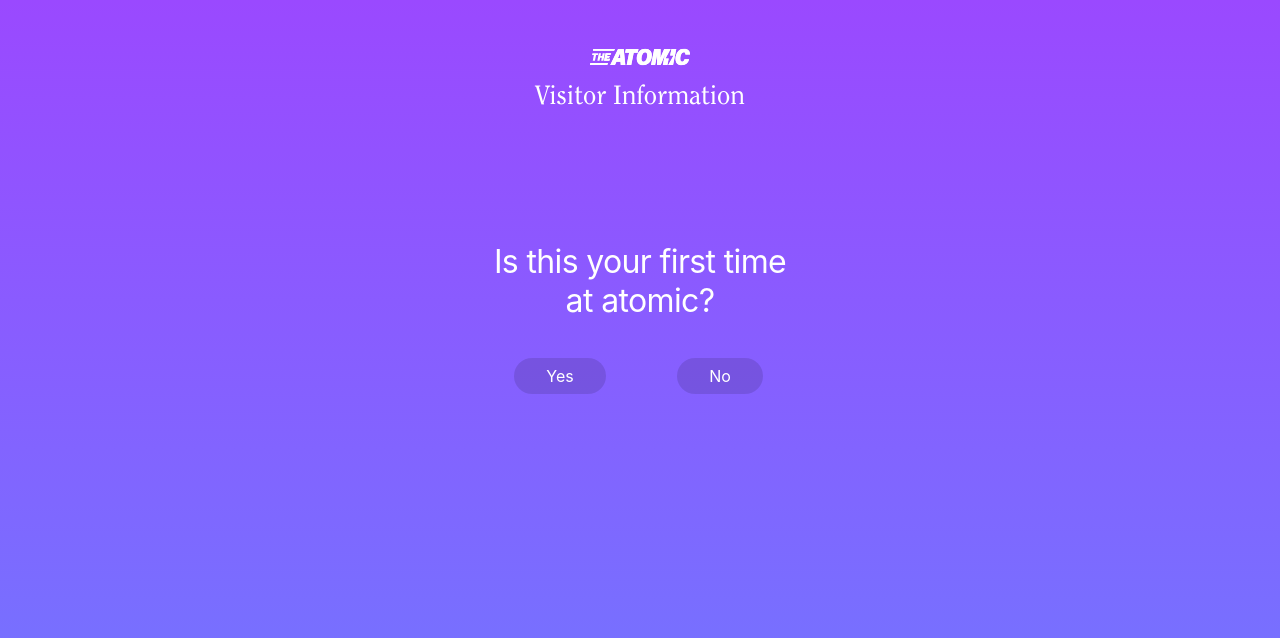
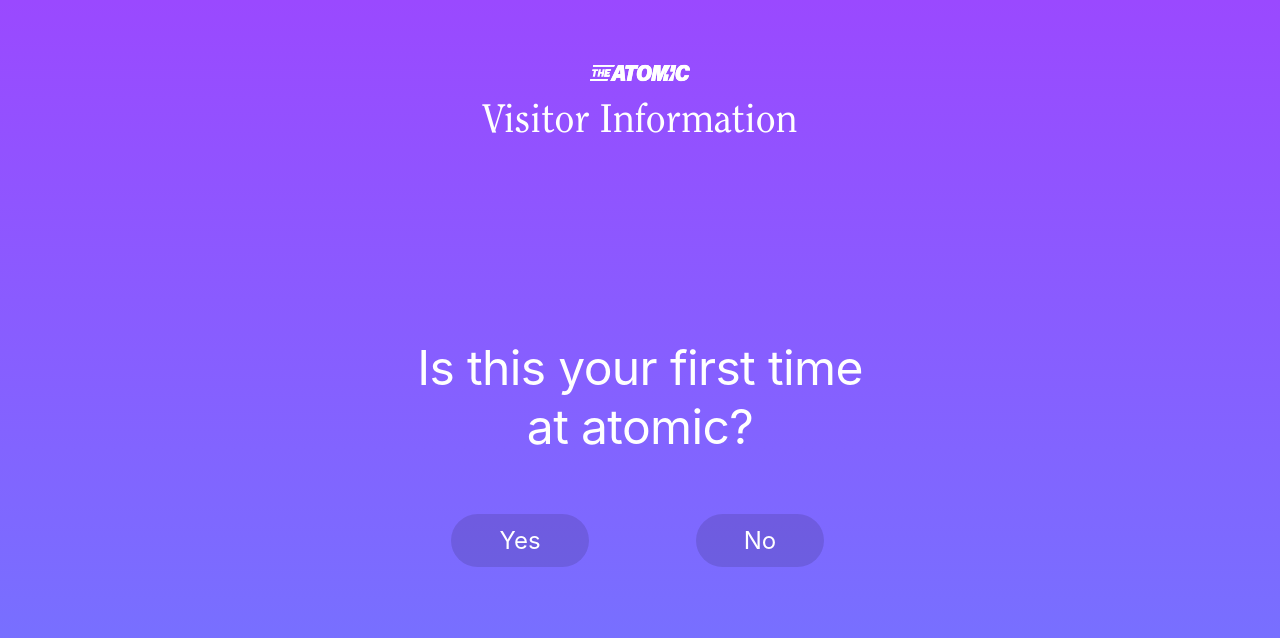
Before and after one commit to AbhiAbhiAbhii/Atomic-FrontDesk, a Next.js app: page / in a window 1280 px wide. Shown: the top 638 px of the page. Built offline with nearby package versions, Linux system fonts and the light colour scheme.

Commit message:
functionality test

```diff
--- a/pages/index.js
+++ b/pages/index.js
@@ -1,8 +1,11 @@
 
 import Image from "next/image";
+import { useRouter } from "next/router";
 import { useState, useEffect } from "react";
 
 export default function FrontDesk(){
+
+  const router = useRouter()
 
   const [ boolean, setBoolean ] = useState(false) // Boolean switch, Form A and Form B
 
@@ -144,6 +147,14 @@
     formSuccess()
     console.log("SUCCESS")
 
+    setTimeout(() => {
+      router.reload()
+    }, 7000)
+
+    setTimeout(() => {
+      window.alert("Your Form has been Submitted")
+    }, 3000)
+
     setFullName('')
     setNumber('')
     setMail('')
@@ -177,7 +188,7 @@
 
 
 
-    setTimeout(() => NotifyWrapper.classList.remove('active'), 3500)
+    setTimeout(() => NotifyWrapper.classList.remove('active'), 6500)
 
   }
 
@@ -192,7 +203,7 @@
 
 
 
-    setTimeout(() => NotifyWrapper.classList.remove('active'), 3500)
+    setTimeout(() => NotifyWrapper.classList.remove('active'), 6500)
   }
 
 
@@ -249,7 +260,7 @@
   return(
     <main className="main">
         <div className="main-text-holder">
-          <div className="main-logo">
+          <div onClick={() => window.location.href="/"} className="main-logo">
             <Image src={'/ATOMIC_logo.svg'} alt="THE ATOMIC" height={100} width={200} />
           </div>
           <div className="main-sub-text">
--- a/styles/globals.css
+++ b/styles/globals.css
@@ -30,6 +30,7 @@
 
 body {
   color: rgb(var(--foreground-rgb));
+  background: linear-gradient(180deg, #9A49FF 0%, #6F79FF 100%);
 }
 
 a {
@@ -39,6 +40,7 @@
 
 .main {
   height: 100vh;
+  width: 100vw;
   /* padding: 0 0 17em 0; */
   font-size: 1rem;
   background: linear-gradient(180deg, #9A49FF 0%, #6F79FF 100%);
@@ -206,6 +208,7 @@
   display: flex;
 }
 .notify {
+  font-size: 1rem;
   background: #FFF;
   box-shadow: 0px 2.81081px 28.10811px 14.05405px rgba(0, 0, 0, 0.15);
   border-radius: 0.5em;
@@ -220,6 +223,7 @@
   transition: all 0.3s ease;
 }
 .notify-error {
+  font-size: 1rem;
   box-shadow: 0px 2.81081px 28.10811px 14.05405px rgba(0, 0, 0, 0.15);
   border-radius: 0.5em;
   padding: 1em;
@@ -253,17 +257,31 @@
   }
 } */
 
-@media(max-width: 1200px) {
+@media(max-width: 1300px) {
   .main {
     font-size: 1.5rem;
   }
+
 }
 
 @media(max-width: 780px) {
   .main {
     font-size: 2.5rem;
-    min-height: 120vh;
-    padding: 0;
+    min-height: 140vh;
+    padding: 0 0 2em 0;
+  }
+  .form-A-wrapper {
+      padding: 14em 0 0 0;
+  }
+  .form-A-title {
+    width: 80%;
+    margin-inline: auto;
+  }
+  .form-A-title > p {
+    font-size: 3.2em;
+  }
+  .first-data {
+    font-size: 2em;
   }
   label {
     font-size: 12px;
@@ -272,4 +290,15 @@
     padding: 0.9em 1em;
     font-size: 1.5em;
   }
+  .mobInput {
+    padding: 1.754em 1em;
+  }
+  .notify, .notify-error {
+    font-size: 4rem;
+  }
+  .form-B {
+    padding: 2em 2em 3em 2em;
+    width: 80%;
+  }
+
 }
```
